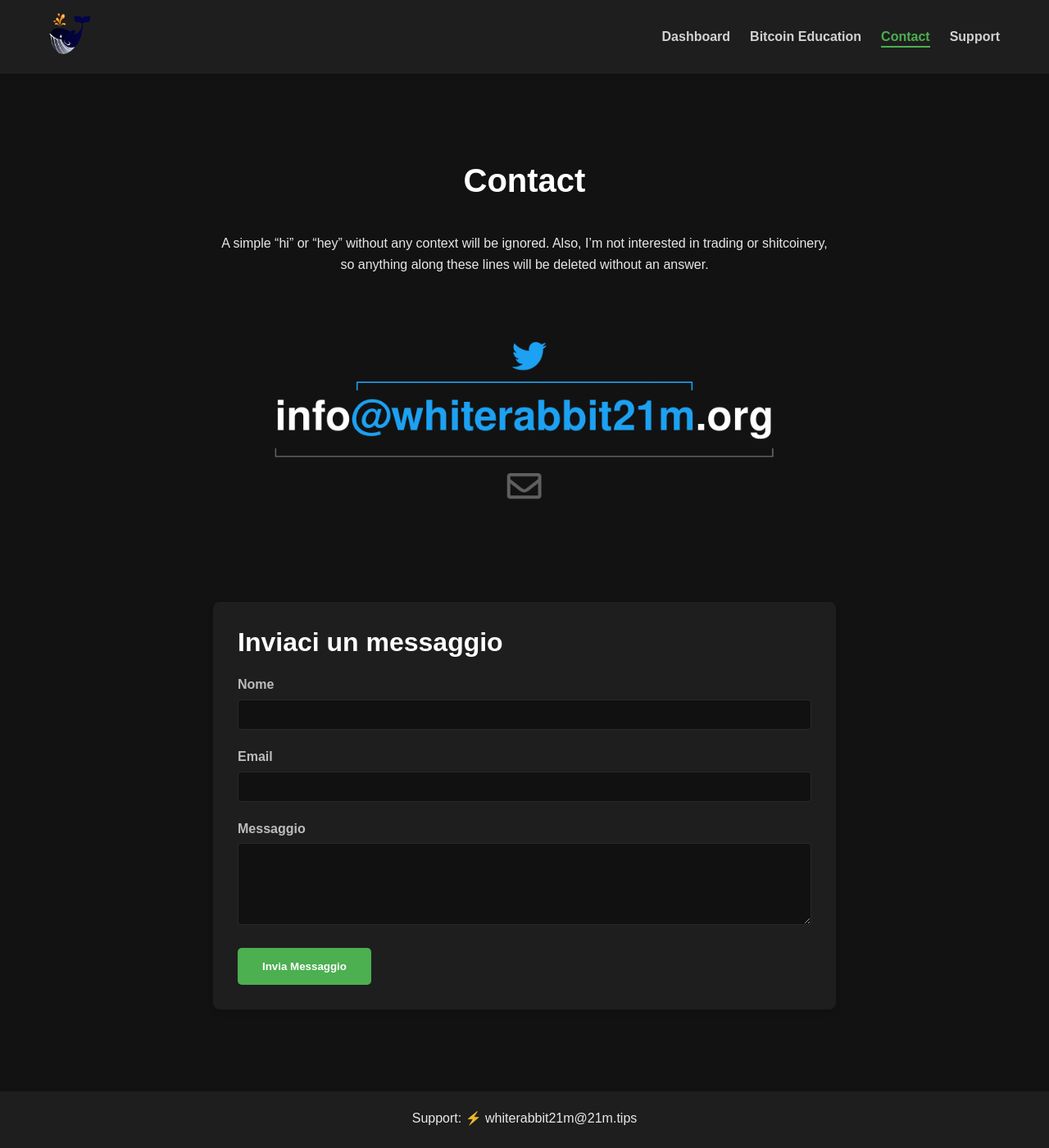
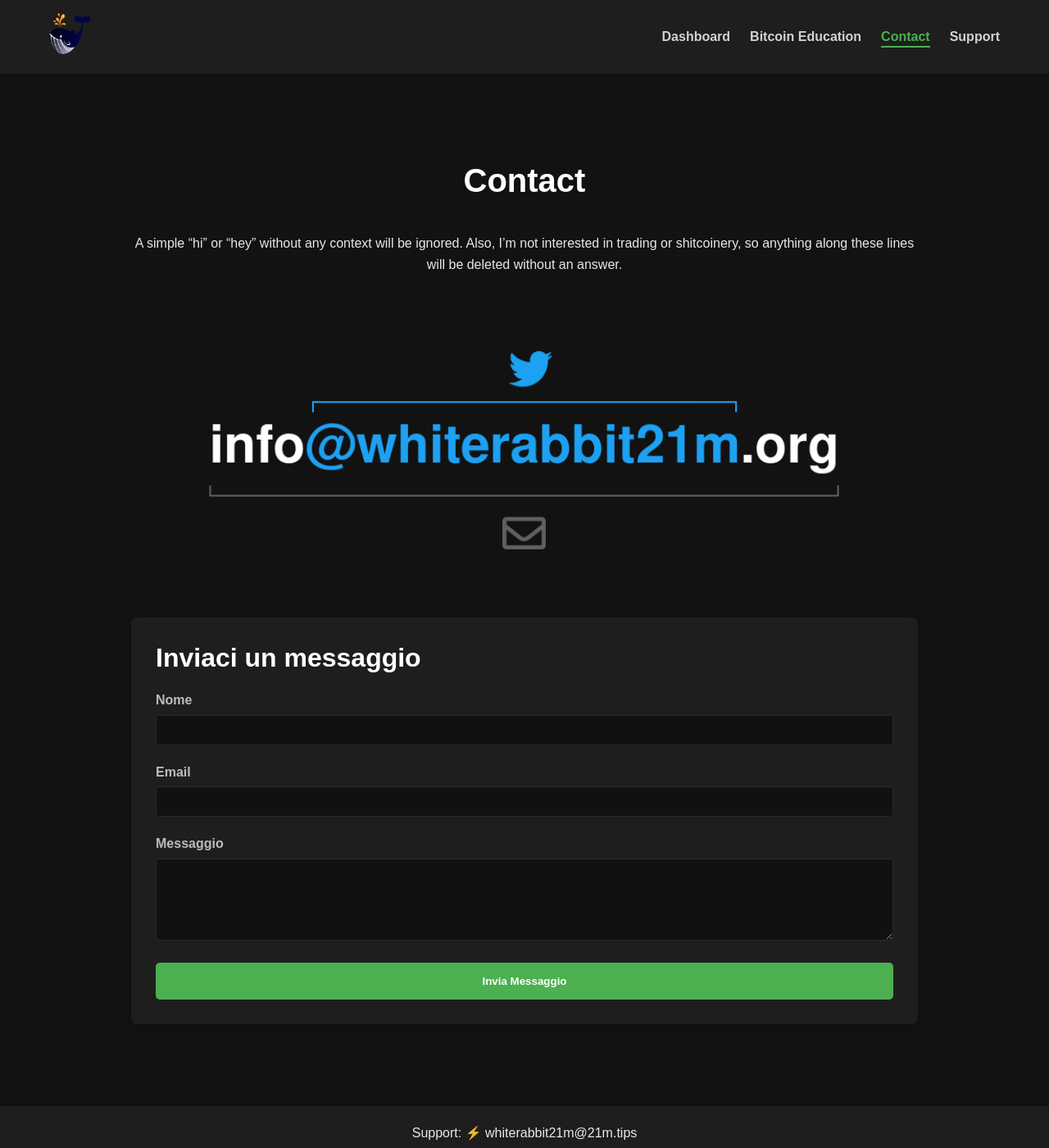
Before and after one commit to whiterabbit21m-test/whiterabbit21m-test.github.io, a Jekyll site: the page built from contact.md, in a window 1280 px wide and 1400 px high. Shown: the whole window at 82% size. Built offline with Jekyll 4.4.1, drawn with Linux system fonts in a browser that asks for light colours.

Commit message:
Update _contact.scss

```diff
--- a/_sass/_contact.scss
+++ b/_sass/_contact.scss
@@ -10,7 +10,7 @@
   padding: 60px 0;
 
   .container {
-    max-width: 800px;
+    max-width: 1000px;
     margin: 0 auto;
     padding: 0 20px;
   }
@@ -20,24 +20,30 @@
     margin-bottom: 40px;
     h1 {
       font-size: 2.5em;
-      color: $text-color-light; // Cambiato da $accent-color a $text-color-light
+      color: $text-color-light;
     }
   }
 
   .contact-content {
     text-align: center;
     margin-bottom: 40px;
-    color: rgba($text-color-light, 0.9); // Aggiunto per coerenza con lo stile della homepage
+    color: rgba($text-color-light, 0.9);
+  }
+
+  .contact-grid {
+    display: grid;
+    grid-template-columns: 1fr 1fr;
+    gap: 40px;
+    align-items: start;
   }
 
   .contact-image {
-    margin-bottom: 60px;
-
     .contact-img {
       width: 100%;
-      max-height: 400px;
+      height: 100%;
+      object-fit: cover;
       border-radius: 8px;
-      object-fit: cover;
+      box-shadow: 0 4px 6px rgba(0, 0, 0, 0.1);
     }
   }
 
@@ -48,7 +54,7 @@
     box-shadow: 0 4px 6px rgba(0, 0, 0, 0.1);
 
     h2 {
-      color: $text-color-light; // Cambiato da $accent-color a $text-color-light
+      color: $text-color-light;
       margin-bottom: 20px;
     }
 
@@ -58,13 +64,13 @@
       label {
         display: block;
         margin-bottom: 5px;
-        color: rgba($text-color-light, 0.7); // Modificato per una migliore leggibilità
+        color: rgba($text-color-light, 0.7);
       }
 
       input, textarea {
         width: 100%;
         padding: 10px;
-        background-color: darken($card-bg-color, 5%); // Leggermente più scuro del background della card
+        background-color: darken($card-bg-color, 5%);
         border: 1px solid rgba($text-color-light, 0.1);
         color: $text-color-light;
         border-radius: 4px;
@@ -84,15 +90,21 @@
     .submit-btn {
       background-color: $accent-color;
       color: $text-color-light;
-      padding: 15px 30px; // Aumentato il padding per coerenza con il bottone CTA della homepage
+      padding: 15px 30px;
       border: none;
-      border-radius: 5px; // Modificato per coerenza con il bottone CTA della homepage
+      border-radius: 5px;
       cursor: pointer;
-      transition: background-color 0.3s ease;
-      font-weight: bold; // Aggiunto per coerenza con il bottone CTA della homepage
+      transition: background-color 0.3s ease, transform 0.2s ease;
+      font-weight: bold;
+      width: 100%;
 
       &:hover {
         background-color: darken($accent-color, 10%);
+        transform: translateY(-2px);
+      }
+
+      &:active {
+        transform: translateY(0);
       }
     }
   }
@@ -107,6 +119,10 @@
       font-size: 2em;
     }
 
+    .contact-grid {
+      grid-template-columns: 1fr;
+    }
+
     .contact-form {
       padding: 20px;
     }
```
